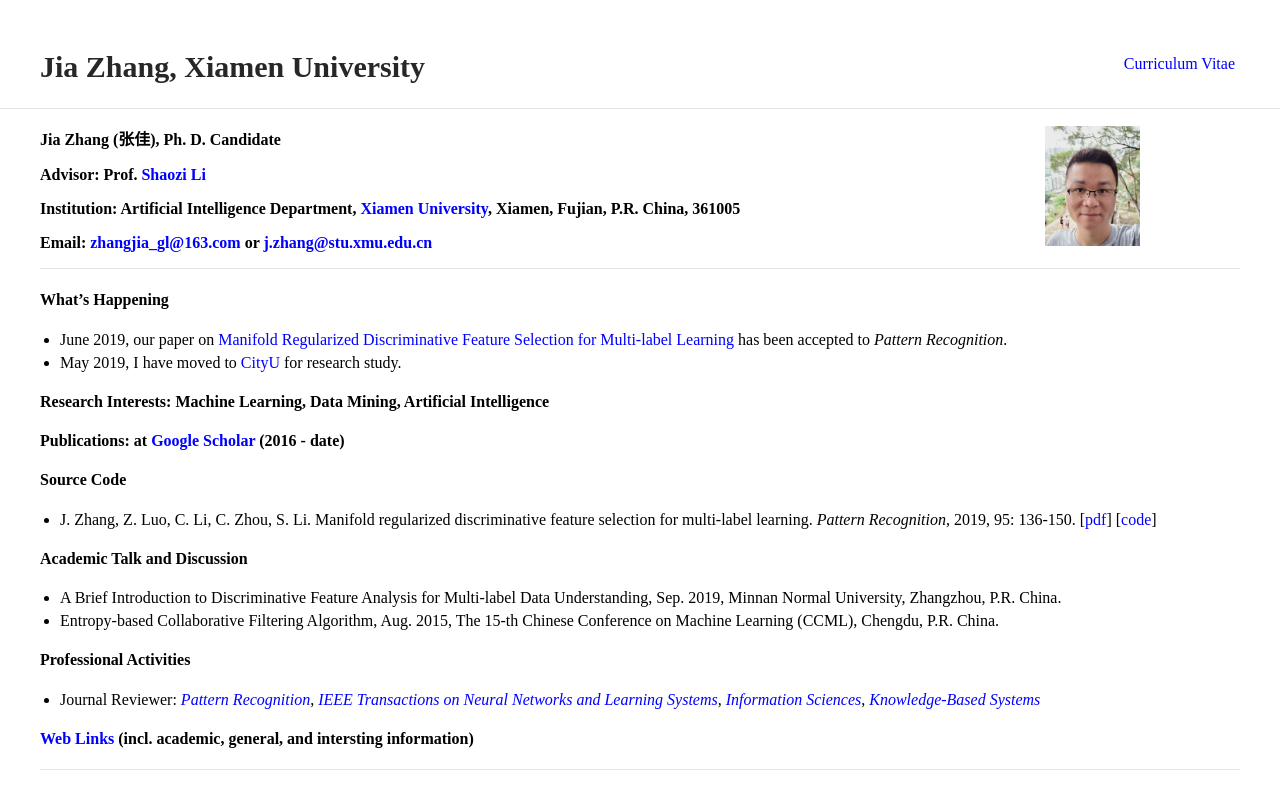
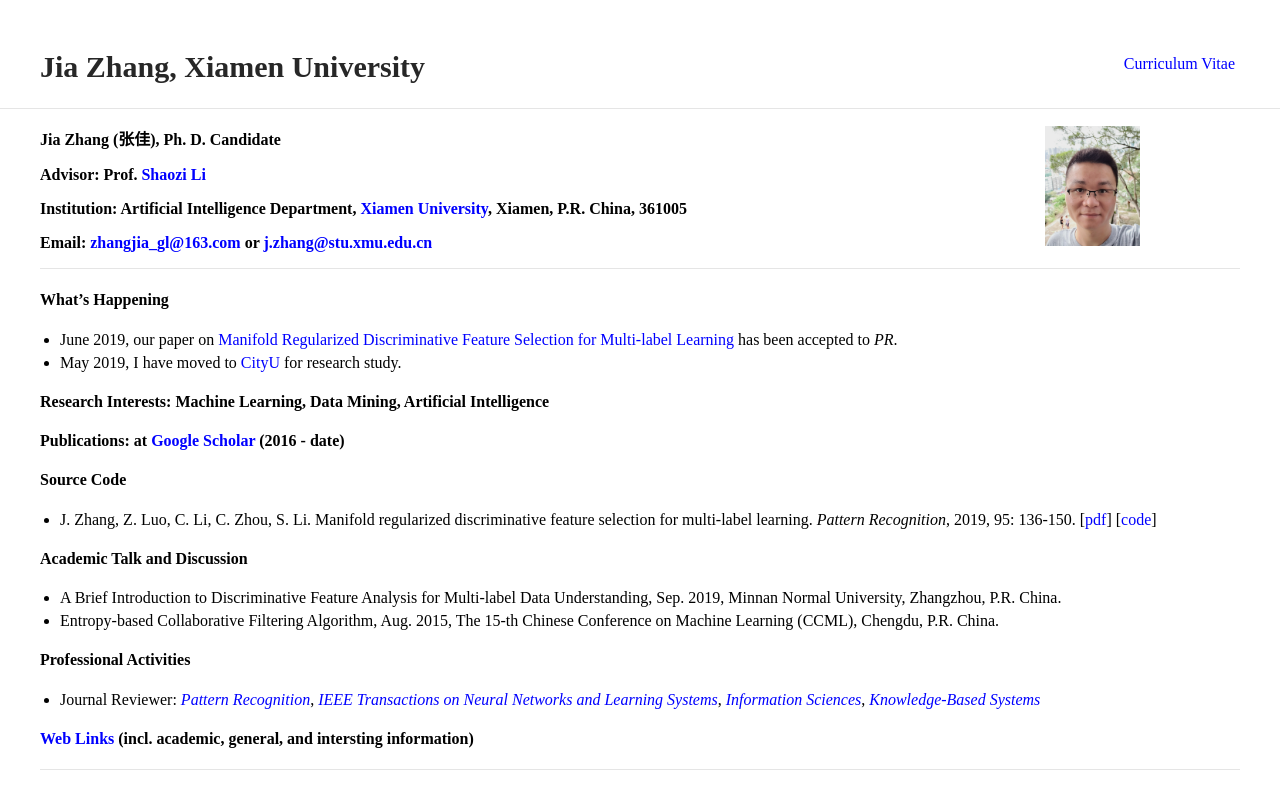
Before and after one commit to jiazhang-ml/jiazhang-ml.github.io, a Jekyll site: the page built from index.md, in a window 1280 px wide, cut to the strip 0-876 px from the top of the page. Shown: the top 809 px of the strip. Built offline with Jekyll 4.4.1, drawn with Linux system fonts in a browser that asks for light colours.

Commit message:
Update index.md

```diff
--- a/index.md
+++ b/index.md
@@ -8,7 +8,7 @@ layout: default
 
 **Advisor: Prof. [Shaozi Li](http://imt.xmu.edu.cn/szdw.html)**
 
-**Institution: Artificial Intelligence Department, [Xiamen University](https://www.xmu.edu.cn/), Xiamen, Fujian, P.R. China, 361005**
+**Institution: Artificial Intelligence Department, [Xiamen University](https://www.xmu.edu.cn/), Xiamen, P.R. China, 361005**
 
 **Email: [zhangjia_gl@163.com](mailto:zhangjia_gl@163.com) or [j.zhang@stu.xmu.edu.cn](mailto:j.zhang@stu.xmu.edu.cn)**
 
@@ -16,7 +16,7 @@ layout: default
 
 #### What's Happening
 
-* June 2019, our paper on [Manifold Regularized Discriminative Feature Selection for Multi-label Learning](https://www.sciencedirect.com/science/article/pii/S0031320319302341) has been accepted to *Pattern Recognition*.
+* June 2019, our paper on [Manifold Regularized Discriminative Feature Selection for Multi-label Learning](https://www.sciencedirect.com/science/article/pii/S0031320319302341) has been accepted to *PR*.
 * May 2019, I have moved to [CityU](https://www.cityu.edu.hk/) for research study.
 
 #### Research Interests: Machine Learning, Data Mining, Artificial Intelligence
```
